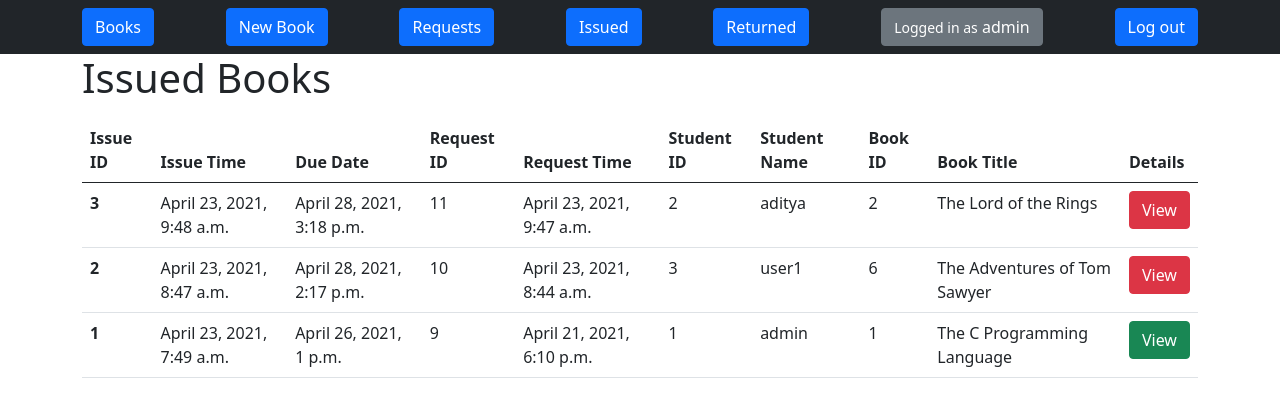
After one commit to as1605/devclub-library, a Django app: page /issued in a window 1280 px wide. The commit adds this page. Shown: the top 417 px of the page. Run offline with Django 3.2, Linux system fonts and the light colour scheme; a user stored in the database is signed in; data comes from the database, SQL or seed files in the repository; both versions use the stored data as it was after the commit.

Commit message:
request-issue-return, permission based access and navbar, timezone.now

```diff
--- a/books/models.py
+++ b/books/models.py
@@ -1,5 +1,5 @@
 from django.db import models
-
+from django.utils import timezone
 # Create your models here.
 class Book(models.Model):
     title = models.CharField(max_length=255)
@@ -10,19 +10,20 @@ class Book(models.Model):
     ISBN = models.CharField(max_length=13)
     location = models.CharField(max_length=500)
     available = models.BooleanField(default=True)
-    img = models.URLField(max_length=2083)
+    img = models.URLField(max_length=2083, default="https://upload.wikimedia.org/wikipedia/commons/thumb/0/0b/Book_icon_%28closed%29_-_Blue_and_gold.svg/343px-Book_icon_%28closed%29_-_Blue_and_gold.svg.png")
 
 class Request(models.Model):
     userid= models.IntegerField()
     bookid= models.IntegerField()
-    requesttime = models.DateTimeField(auto_now_add=True)
+    requesttime = models.DateTimeField(default=timezone.now)
     approved = models.BooleanField(default=False)
 
 class Issue(models.Model):
     requestid = models.IntegerField()
-    approvetime= models.DateTimeField(auto_now_add=True)
+    approvetime= models.DateTimeField(default=timezone.now)
     due= models.DateTimeField()
+    returned = models.BooleanField(default=False)
 
 class Return(models.Model):
     issueid = models.IntegerField()
-    returntime= models.DateTimeField(auto_now_add=True)
+    returntime= models.DateTimeField(default=timezone.now)
--- a/books/templates/books/book_detail.html
+++ b/books/templates/books/book_detail.html
@@ -16,8 +16,6 @@
             {% if object.available %}
                 <form method='POST'>
                     {% csrf_token %}
-                    <input type="hidden" value={{object.id}} name="bookid">
-                    <input type="hidden" value={{request.user.id}} name="userid">
                     <input type="submit" value="Request" class="btn btn-primary"/>
                 </form>
             {% else %}
--- /dev/null
+++ b/books/templates/books/issue_list.html
@@ -0,0 +1,36 @@
+{% extends 'base.html' %}
+{% block content %}
+    <legend><h1>Issued Books</h1></legend>
+    <table class="table">
+        <thead>
+            <tr>
+                <th scope="col">Issue ID</th>
+                <th scope="col">Issue Time</th>
+                <th scope="col">Due Date</th>
+                <th scope="col">Request ID</th>
+                <th scope="col">Request Time</th>
+                <th scope="col">Student ID</th>
+                <th scope="col">Student Name</th>
+                <th scope="col">Book ID</th>
+                <th scope="col">Book Title</th>
+                <th scope="col">Details</th>
+            </tr>
+        </thead>
+        <tbody>
+        {% for o in obj %}
+            <tr>
+                <th scope="row">{{o.iss.id}}</th>
+                <td>{{o.iss.approvetime}}</td>
+                <td>{{o.iss.due}}</td>
+                <td>{{o.req.id}}</td>
+                <td>{{o.req.requesttime}}</td>
+                <td>{{o.student.id}}</td>
+                <td>{{o.student.username}}</td>
+                <td>{{o.book.id}}</td>
+                <td>{{o.book.title}}</td>
+                <td><a href="./issued/{{o.iss.id}}" class="btn btn-{%if o.iss.returned%}success{%else%}danger{% endif %}">View</a></td>
+            </tr>
+        {% endfor %}
+        </tbody>
+    </table>
+{% endblock content %}
--- a/books/urls.py
+++ b/books/urls.py
@@ -4,6 +4,11 @@ from . import views
 
 urlpatterns = [
     path('',BookListView.as_view(),name='book-list'),
-    path('new',views.new_book),
+    path('new',views.new_book,name='book-new'),
     path('<int:id>',views.details),
+    path('requests',views.requests,name='request-list'),
+    path('requests/<int:id>',views.approve),
+    path('issued',views.issued,name='issue-list'),
+    path('issued/<int:id>',views.returned),
+    path('returns',views.returns,name='return-list'),
 ]
--- a/books/views.py
+++ b/books/views.py
@@ -1,11 +1,11 @@
 from django.shortcuts import render
 from django.http import HttpResponse
 from django.contrib import messages
-from django.views.generic import ListView, DetailView, CreateView
+from django.views.generic import ListView
 from django.contrib.auth.decorators import permission_required
-
-from .models import Book
-from .forms import BookForm, RequestForm
+from django.contrib.auth.models import User
+from .models import Book, Request, Issue, Return
+from .forms import BookForm, RequestForm, IssueForm, ReturnForm
 # Create your views here.
 
 #def index(request):
@@ -14,32 +14,131 @@ from .forms import BookForm, RequestForm
 
 #@permission_required('books.view_book')
 class BookListView(ListView):
-    model=Book
-    template_name='books/index.html'
-    context_object_name='books'
+    model = Book
+    context_object_name = 'books'
     ordering = ['title']
     paginate_by = 20
 
 
-@permission_required('books.add_request')
-def details(request, id):
-#    if request.user.groups.filter(id=2).count()==0 and not request.user.is_superuser:
-#        return HttpResponse("Only students can view or request books")
-    form = RequestForm(request.POST or None)
-    if form.is_valid():
-        form.save()
-        messages.success(request, "Book successfuly requested!")
-    object=Book.objects.get(id=id)
-    return render(request, 'books/book_detail.html', {'object': object, 'form': form})
-
 @permission_required('books.add_book')
 def new_book(request):
-#    if request.user.groups.filter(id=1).count()==0 and not request.user.is_superuser:
-#        return HttpResponse("Only librarians can create new books")
     form = BookForm(request.POST or None)
     if form.is_valid():
         form.save()
+        messages.success(request, "Book successfuly saved!")
     context = {
         'form': form
     }
     return render(request, 'books/book_form.html', context)
+
+
+@permission_required('books.add_request')
+def details(request, id):
+    form = RequestForm(request.POST or None)
+    object = Book.objects.get(id=id)
+    if form.is_valid():
+        form.instance.bookid = object.id
+        form.instance.userid = id
+        form.save()
+        messages.success(request, "Book successfuly requested!")
+    return render(request, 'books/book_detail.html', {'object': object, 'form': form})
+
+
+@permission_required('books.add_issue') #should have been a more relevant permission
+def requests(request):
+    reqs = Request.objects.all()
+    reqs = reqs[::-1]
+    obj = []
+    for r in reqs:
+        u = User.objects.get(id=r.userid)
+        b = Book.objects.get(id=r.bookid)
+        obj.append({
+            "req": r,
+            "student": u,
+            "book": b,
+        })
+    return render(request, 'books/request_list.html', {'obj': obj})
+
+
+@permission_required('books.add_issue')
+def approve(request, id):
+    r = Request.objects.get(id=id)
+    u = User.objects.get(id=r.userid)
+    b = Book.objects.get(id=r.bookid)
+    obj = {
+        "req": r,
+        "student": u,
+        "book": b,
+    }
+    form = IssueForm(request.POST or None)
+    if form.is_valid():
+        form.instance.requestid=obj["req"].id
+        form.save()
+        obj["book"].available=False
+        obj["book"].save()
+        obj["req"].approved=True
+        obj["req"].save()
+        messages.success(request, "Book successfully issued!")
+    return render(request, 'books/request_detail.html', {'obj': obj, 'form': form})
+
+
+@permission_required('books.add_return') #should have been a more relevant permission
+def issued(request):
+    issues = Issue.objects.all()
+    issues = issues[::-1]
+    obj = []
+    for i in issues:
+        r = Request.objects.get(id=i.requestid)
+        u = User.objects.get(id=r.userid)
+        b = Book.objects.get(id=r.bookid)
+        obj.append({
+            "iss": i,
+            "req": r,
+            "student": u,
+            "book": b,
+        })
+    return render(request, 'books/issue_list.html', {'obj': obj})
+
+
+@permission_required('books.add_return')
+def returned(request, id):
+    i = Issue.objects.get(id=id)
+    r = Request.objects.get(id=i.requestid)
+    u = User.objects.get(id=r.userid)
+    b = Book.objects.get(id=r.bookid)
+    obj = {
+        "iss": i,
+        "req": r,
+        "student": u,
+        "book": b,
+    }
+    form = ReturnForm(request.POST or None)
+    if form.is_valid():
+        form.instance.issueid=obj["iss"].id
+        form.save()
+        obj["book"].available=True
+        obj["book"].save()
+        obj["iss"].returned=True
+        obj["iss"].save()
+        messages.success(request, "Book successfully returned!")
+    return render(request, 'books/issue_detail.html', {'obj': obj, 'form': form})
+
+
+@permission_required('books.add_return') #should have been a more relevant permission
+def returns(request):
+    rets = Return.objects.all()
+    rets = rets[::-1]
+    obj = []
+    for ret in rets:
+        i = Issue.objects.get(id=ret.issueid)
+        r = Request.objects.get(id=i.requestid)
+        u = User.objects.get(id=r.userid)
+        b = Book.objects.get(id=r.bookid)
+        obj.append({
+            "ret": ret,
+            "iss": i,
+            "req": r,
+            "student": u,
+            "book": b,
+        })
+    return render(request, 'books/return_list.html', {'obj': obj})
--- a/templates/base.html
+++ b/templates/base.html
@@ -13,13 +13,25 @@
   <body>
     <nav class="navbar navbar-dark bg-dark">
       <div class="container">
-        <a href="../books"><button class="btn btn-primary">Books</button></a>
-        <a href="../books/new"><button class="btn btn-primary">New Book</button></a>
-        <a href="{%url 'login'%}"><button class="btn btn-primary">Log in</button></a>
-        <a href="{%url 'register'%}"><button class="btn btn-primary">Register</button></a>
+        <a href="{%url 'book-list'%}"><button class="btn btn-primary">Books</button></a>
+        {% if perms.books.add_book%}
+          <a href="{%url 'book-new'%}"><button class="btn btn-primary">New Book</button></a>
+        {% endif %}
+        {% if perms.books.add_issue%}
+          <a href="{%url 'request-list'%}"><button class="btn btn-primary">Requests</button></a>
+        {% endif %}
+        {% if perms.books.add_return%}
+          <a href="{%url 'issue-list'%}"><button class="btn btn-primary">Issued</button></a>
+        {% endif %}
+        {% if perms.books.add_return%}
+          <a href="{%url 'return-list'%}"><button class="btn btn-primary">Returned</button></a>
+        {% endif %}
         {% if user.is_authenticated %}
-        <a href="{%url 'profile'%}"><button class="btn btn-secondary"><small>Logged in as</small> {{user}}</button></a>
-        <a href="{%url 'logout'%}"><button class="btn btn-primary">Log out</button></a>
+          <a href="{%url 'profile'%}"><button class="btn btn-secondary"><small>Logged in as</small> {{user}}</button></a>
+          <a href="{%url 'logout'%}"><button class="btn btn-primary">Log out</button></a>
+        {% else %}
+          <a href="{%url 'login'%}"><button class="btn btn-primary">Log in</button></a>
+          <a href="{%url 'register'%}"><button class="btn btn-primary">Register</button></a>
         {% endif %}
       </div>
     </nav>
```
Also changed, not shown: books/forms.py (+14 -3 lines), books/templates/books/issue_detail.html (added, +29 -0 lines), books/templates/books/request_detail.html (added, +32 -0 lines), books/templates/books/request_list.html (added, +30 -0 lines), books/templates/books/return_list.html (added, +38 -0 lines), books/migrations/0006_issue_returned.py (added), books/migrations/0007_auto_20210423_1028.py (added), books/migrations/0008_alter_book_img.py (added), books/templates/books/book_list.html (renamed from books/templates/books/index.html), db.sqlite3.
